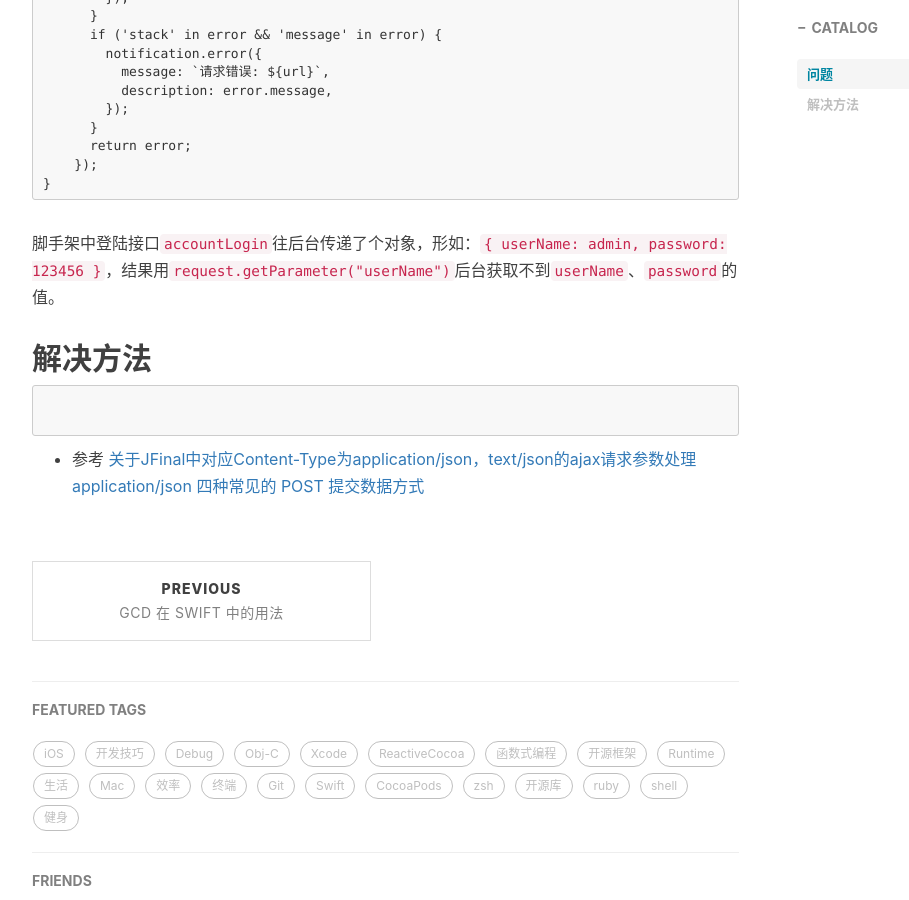
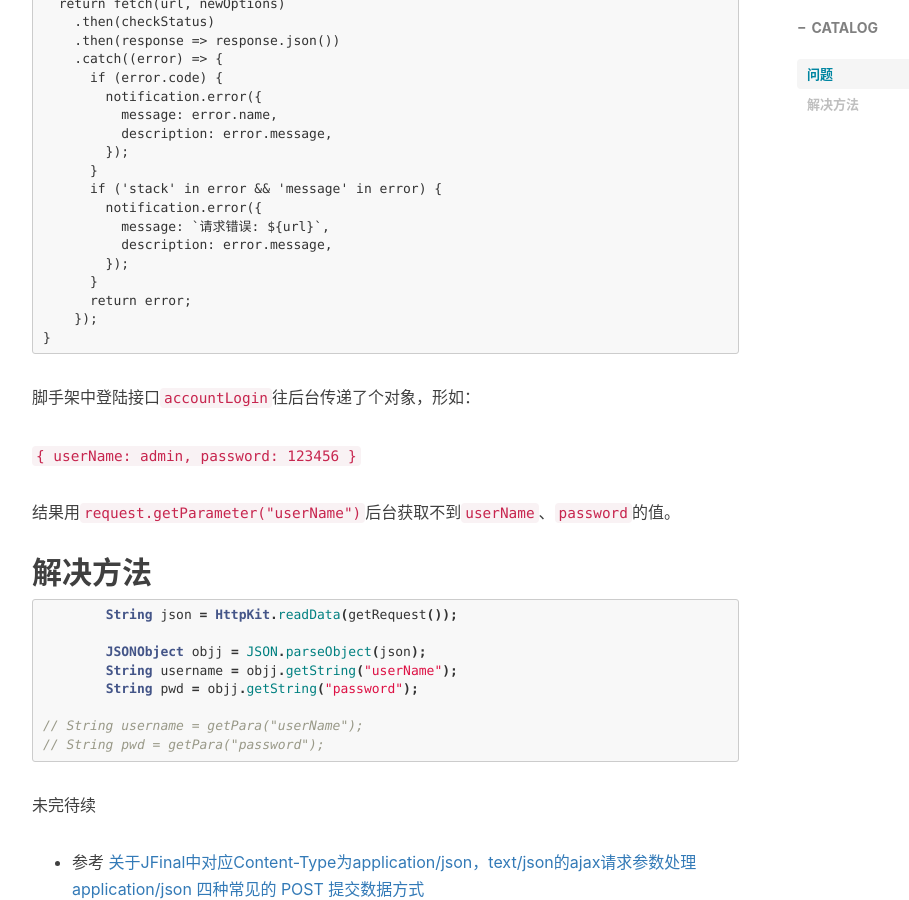
Before and after one commit to codingframer/codingframer.github.io, a Jekyll site: the page built from _posts/2017-11-16-dva-POST方式与后台交互.md, in a window 1280 px wide and 900 px high, scrolled down 1333 px. Shown: the whole window, without its empty margins (233-1142 px from the left). Built offline with Jekyll 4.4.1, drawn with Linux system fonts in a browser that asks for light colours; nearby versions of some CDN libraries; comment, search, counter and statistics services are not loaded; some of the changed text lies outside the part shown.

Commit message:
dva-post

````diff
--- a/_posts/2017-11-16-dva-POST方式与后台交互.md
+++ b/_posts/2017-11-16-dva-POST方式与后台交互.md
@@ -68,17 +73,28 @@ export default function request(url, options) {
 }
 ```
 
-脚手架中登陆接口`accountLogin`往后台传递了个对象，形如：`{ userName: admin, password: 123456 }`，结果用`request.getParameter("userName")`后台获取不到`userName`、`password`的值。
+脚手架中登陆接口`accountLogin`往后台传递了个对象，形如：
+
+```{ userName: admin, password: 123456 }```
+
+结果用`request.getParameter("userName")`后台获取不到`userName`、`password`的值。
 
 ## 解决方法
 
 
 
-```swift
+```java
+	String json = HttpKit.readData(getRequest());
 
+	JSONObject objj = JSON.parseObject(json);
+	String username = objj.getString("userName");
+	String pwd = objj.getString("password");
 
+//	String username = getPara("userName");
+//	String pwd = getPara("password");
 ```
 
+未完待续
 
 - 参考 [关于JFinal中对应Content-Type为application/json，text/json的ajax请求参数处理](http://www.jfinal.com/share/231)
 [application/json 四种常见的 POST 提交数据方式](http://blog.csdn.net/tycoon1988/article/details/40080691)
````
Also changed, not shown: other parts of _posts/2017-11-16-dva-POST方式与后台交互.md (+5 -0 lines).
